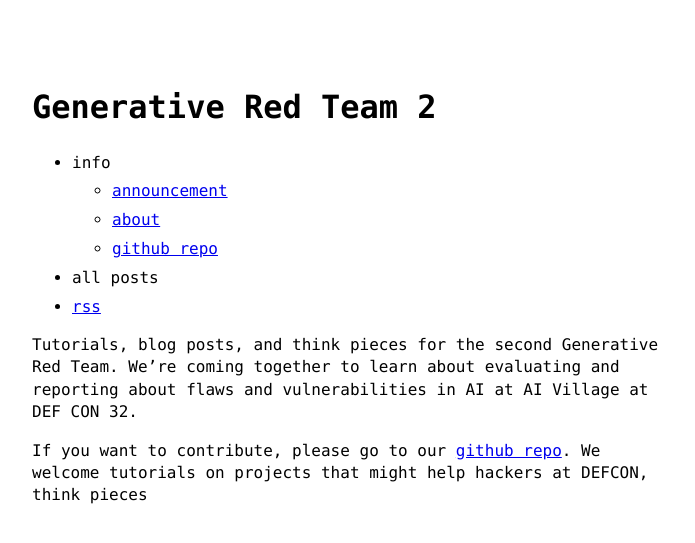
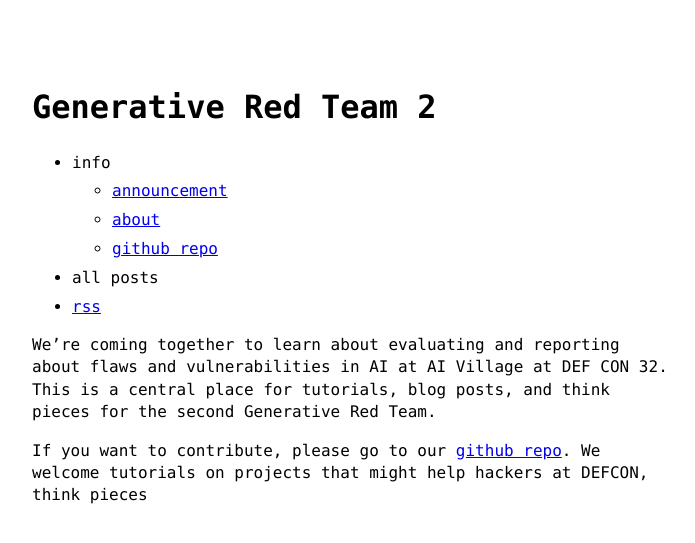
Before and after one commit to AI-League/grt_blog, a Jekyll site: the page built from index.md, in a window 1280 px wide. Shown: the top 543 px of the page, without its empty margins (288-983 px from the left). Built offline with Jekyll 4.4.1, drawn with Linux system fonts in a browser that asks for light colours.

Commit message:
looks complete?

```diff
--- a/index.md
+++ b/index.md
@@ -2,6 +2,6 @@
 layout: home
 ---
 
-Tutorials, blog posts, and think pieces for the second Generative Red Team. We're coming together to learn about evaluating and reporting about flaws and vulnerabilities in AI at AI Village at DEF CON 32.
+We're coming together to learn about evaluating and reporting about flaws and vulnerabilities in AI at AI Village at DEF CON 32. This is a central place for tutorials, blog posts, and think pieces for the second Generative Red Team.
 
 If you want to contribute, please go to our [github repo](https://github.com/AI-League/grt_blog). We welcome tutorials on projects that might help hackers at DEFCON, think pieces
```
